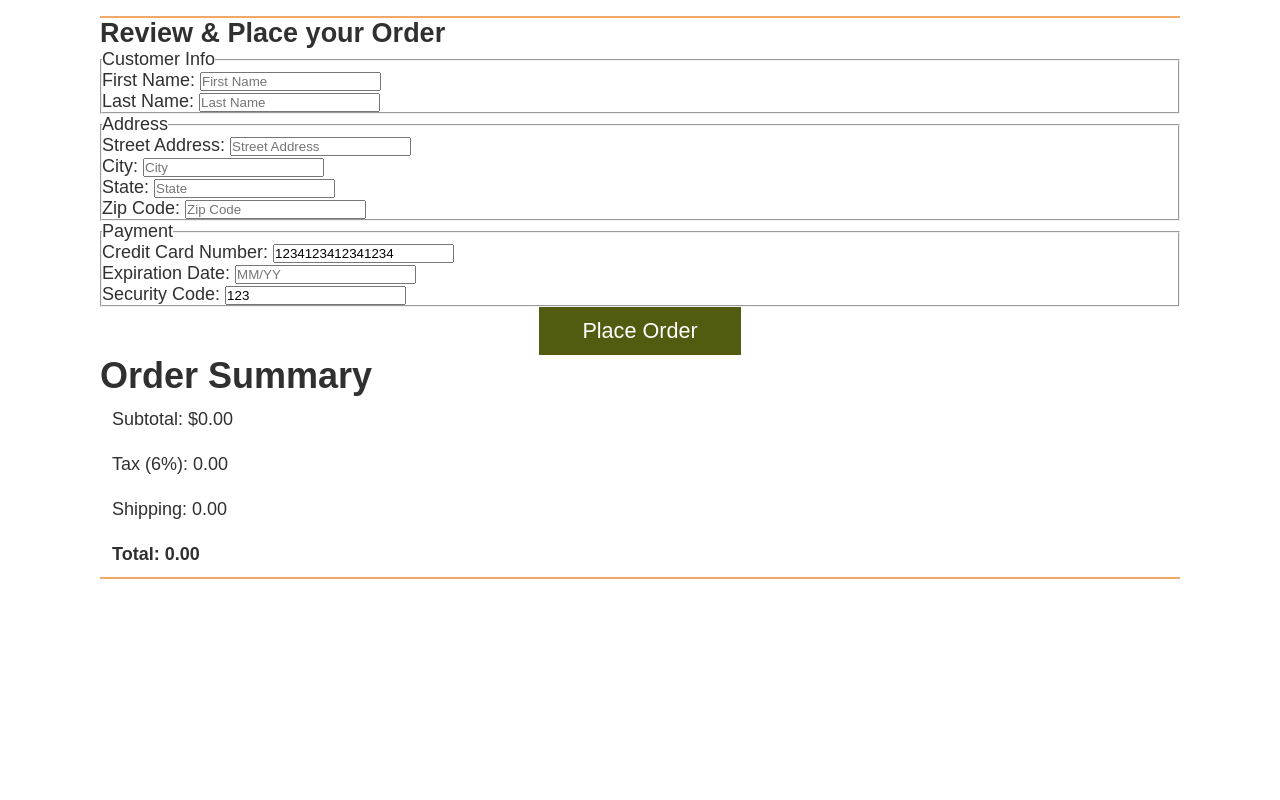
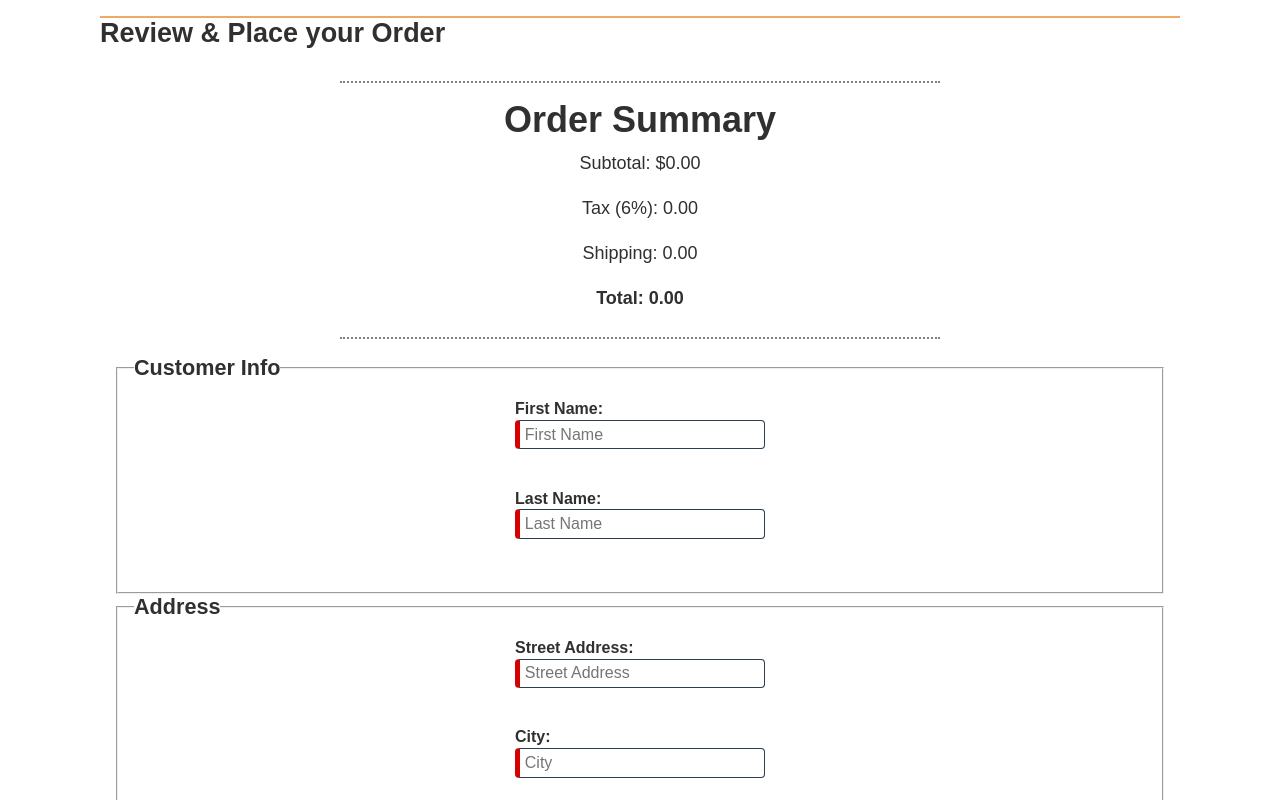
Before and after one commit to ayusograce/wdd330-sleepoutside-team11, a website: page src/checkout/index.html in a window 1280 px wide. Shown: the top 800 px of the page. Drawn offline with Linux system fonts and the light colour scheme.

Commit message:
styled form and checkout page (#27)

```diff
--- a/src/checkout/index.html
+++ b/src/checkout/index.html
@@ -14,6 +14,15 @@
 
   <main class="divider">
     <h2>Review & Place your Order</h2>
+    <div class="space"></div>
+    <!-- ORDER SUMMARY -->
+    <div id="order-summary">
+      <h1>Order Summary</h1>
+      <p>Subtotal: $<span id="subtotal">0.00</span></p>
+      <p>Tax (6%): <span id="tax">0.00</span></p>
+      <p>Shipping: <span id="shipping">0.00</span></p>
+      <p><strong>Total: <span id="total">0.00</span></strong></p>
+    </div>
 
     <form id="checkout-form" name="checkout-form">
       <!-- CUSTOMER INFO -->
@@ -61,14 +70,8 @@
       <button id="checkoutSubmit" type="submit">Place Order</button>
     </form>
 
-    <!-- ORDER SUMMARY -->
-    <div id="order-summary">
-      <h1>Order Summary</h1>
-      <p>Subtotal: $<span id="subtotal">0.00</span></p>
-      <p>Tax (6%): <span id="tax">0.00</span></p>
-      <p>Shipping: <span id="shipping">0.00</span></p>
-      <p><strong>Total: <span id="total">0.00</span></strong></p>
-    </div>
+
+    <div class="space"></div>
   </main>
 
   <footer id="main-footer"></footer>
--- a/src/css/style.css
+++ b/src/css/style.css
@@ -137,6 +137,7 @@ p {
 }
 
 button {
+  margin-top: 1rem;
   padding: 0.5em 2em;
   background-color: var(--secondary-color);
   color: white;
@@ -145,10 +146,35 @@ button {
   border: 0;
   font-size: var(--large-font);
   cursor: pointer;
+  border-radius: 999px;
+}
+
+button:hover{
+  background-color: #2c3e50;
 }
 
 .divider {
   border-bottom: 2px solid var(--primary-color);
+}
+
+.button{
+  background-color: #d87721;
+  color: white;
+  font-weight: bold;
+  padding: 1rem 2rem;
+  border-radius: 20px;
+  display: block;
+  width: max-content;
+  margin: 0 auto;
+  text-decoration: none;
+}
+
+.button:hover{
+  background-color: #2c3e50;
+}
+
+.space{
+  padding: 1rem;
 }
 
 /* End utility classes */
@@ -311,6 +337,62 @@ button {
   display: none;
 }
 
+/* FORM STYLING */
+#checkout-form{
+  padding: 1rem;
+  margin-bottom: 1rem;
+}
+
+fieldset{
+  padding: 1rem;
+  justify-items: center;
+}
+
+legend{
+  font-weight: bold;
+  font-size: larger;
+}
+
+form label {
+    display: block;
+    font-size: 1rem;
+    color: var(--dark-grey);
+    padding-top: .2rem;
+    font-weight: bold;
+}
+
+input[type=text] {
+    display: block;
+    margin: .1rem 0 1rem 0 ;
+    padding: .3rem;
+    border: 1px solid #2c3e50;
+    border-radius: 4px;
+    border-left-width: 5px;
+    border-left-color: red;
+    font-size: 1rem;
+    color: #3D405B;
+    width: 250px;
+}
+
+input:required {border-left-color: #d70000;}
+input:focus {border-left-color: black; outline:none;}
+input:required:valid{border-left-color: green;}
+
+#checkoutSubmit{
+  margin-top: 1rem;
+}
+
+#order-summary{
+  text-align: center;
+  padding: 1rem;
+  border-top: gray dotted 2px;
+  border-bottom: gray dotted 2px;
+  /* margin-bottom: 1rem; */
+  max-width: 600px;
+  width: 100%;
+  margin: 0 auto;
+}
+
 @media screen and (min-width: 500px) {
   body {
     max-width: 1080px;
```
Also changed, not shown: src/cart/index.html (+1 -1 lines).
